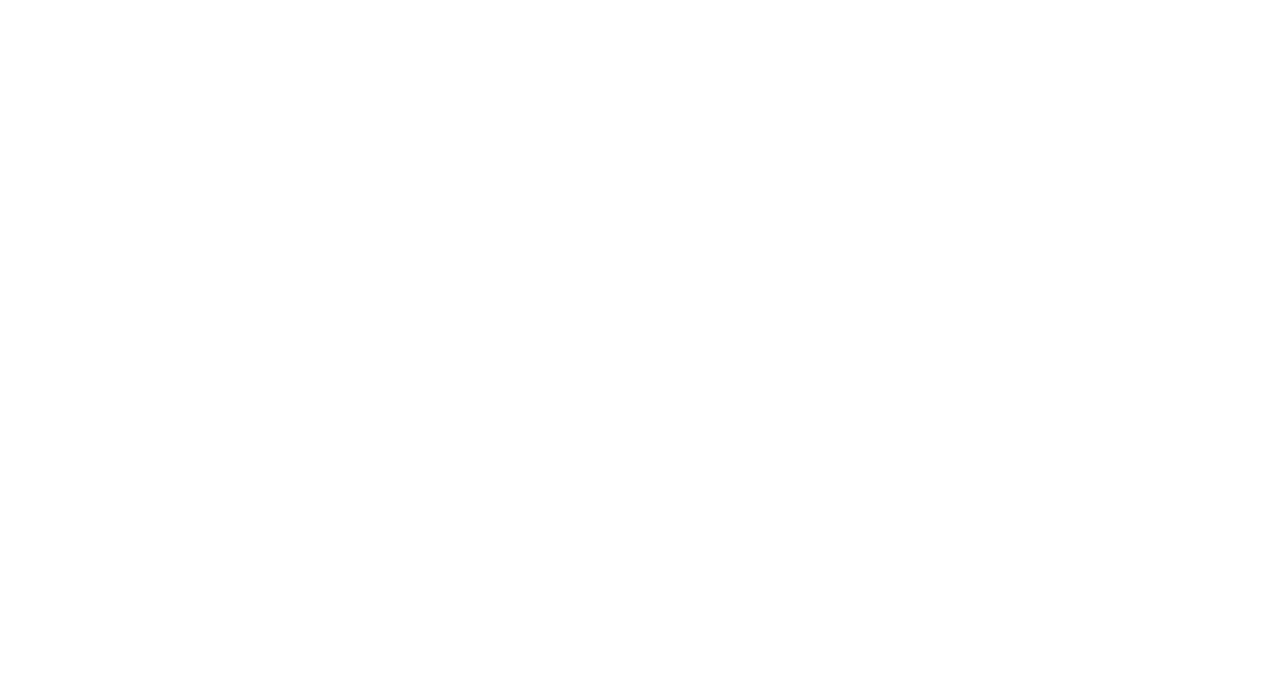
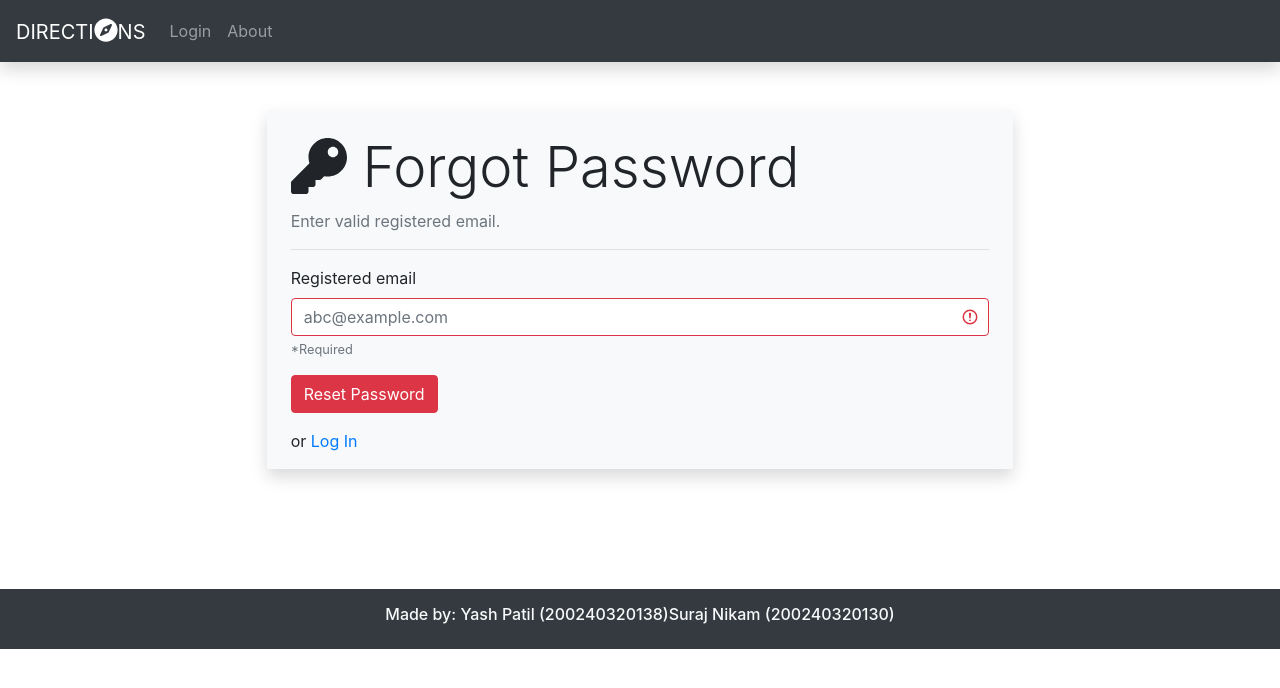
Before and after one commit to yashu55/Geolocation-based-Compass-Speedmeter-System, an Angular app: page /forgotpassword in a window 1280 px wide. Before the commit this address led to /. Shown: the top 688 px of the page. Built offline with nearby package versions, Linux system fonts and the light colour scheme.

Commit message:
forgotpassword done

```diff
--- a/src/app/app-routing.module.ts
+++ b/src/app/app-routing.module.ts
@@ -3,11 +3,13 @@ import { Routes, RouterModule } from '@angular/router';
 import { LoginComponent } from './login/login.component';
 import { SignupComponent } from './signup/signup.component';
 import { AboutComponent } from './about/about.component';
+import { ForgotpasswordComponent } from './forgotpassword/forgotpassword.component';
 
 const routes: Routes = [
   { path: 'login', component: LoginComponent },
   { path: 'signup', component: SignupComponent },
   { path: 'about', component: AboutComponent },
+  { path: 'forgotpassword', component: ForgotpasswordComponent },
 ];
 
 @NgModule({
--- a/src/app/forgotpassword/forgotpassword.component.html
+++ b/src/app/forgotpassword/forgotpassword.component.html
@@ -1 +1,32 @@
-<p>forgotpassword works!</p>
+<app-navbar></app-navbar>
+
+<!--Main Container -->
+<div class="container-fluid my-5 ">
+  <div class="row justify-content-around">
+
+    <!--Login Page -->
+    <div class="col-md-7 bg-light shadow px-4 pt-4">
+      <h4 class="display-4 ">
+        <fa-icon [icon]="faKey"></fa-icon> Forgot Password
+      </h4>
+      <p class="text-secondary">Enter valid registered email.</p>
+      <hr>
+      <!--Login form -->
+      <form class="was-validated" onsubmit="return submitForm()">
+        <div class="form-group">
+          <label for="">Registered email</label>
+          <input type="email" class="form-control" name="email" id="email" aria-describedby="emailHelpId" placeholder="abc@example.com" pattern="[^\s]+" minlength="3" maxlength="20" required>
+          <small id="emailHelpId" class="form-text text-muted">*Required</small>
+        </div>
+        <div class="form-group">
+          <button type="submit" class="btn btn-danger">Reset Password</button>
+        </div>
+        <p>or <span><a routerLink="/login">Log In</a></span></p>
+      </form>
+    </div>
+  </div>
+</div>
+<br>
+
+
+<app-footer></app-footer>
--- a/src/app/forgotpassword/forgotpassword.component.ts
+++ b/src/app/forgotpassword/forgotpassword.component.ts
@@ -1,15 +1,13 @@
 import { Component, OnInit } from '@angular/core';
-
+import { faKey } from '@fortawesome/free-solid-svg-icons';
 @Component({
   selector: 'app-forgotpassword',
   templateUrl: './forgotpassword.component.html',
-  styleUrls: ['./forgotpassword.component.css']
+  styleUrls: ['./forgotpassword.component.css'],
 })
 export class ForgotpasswordComponent implements OnInit {
+  constructor() {}
 
-  constructor() { }
-
-  ngOnInit(): void {
-  }
-
+  ngOnInit(): void {}
+  public faKey = faKey;
 }
```
